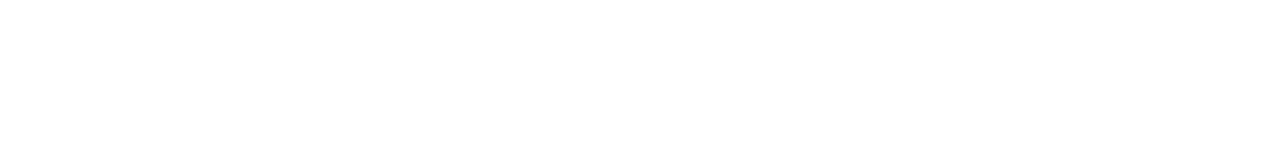
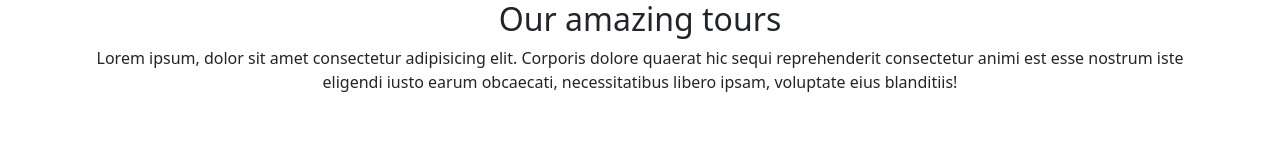
Before and after one commit to Khodazone/bootstrap-travel-agency, a plain HTML site: page index.html in a window 1280 px wide. Drawn offline with nearby package versions, Linux system fonts and the light colour scheme.

Commit message:
row and col

```diff
--- a/index.html
+++ b/index.html
@@ -2,20 +2,39 @@
 <html lang="en">
 
     <head>
+
         <meta charset="utf-8">
         <meta name="viewport" content="width=device-width, initial-scale=1">
         <title>Bootstrap Travel Agency</title>
         <link href="https://cdn.jsdelivr.net/npm/bootstrap@5.3.0-alpha1/dist/css/bootstrap.min.css" rel="stylesheet" integrity="sha384-GLhlTQ8iRABdZLl6O3oVMWSktQOp6b7In1Zl3/Jr59b6EGGoI1aFkw7cmDA6j6gD" crossorigin="anonymous">
         <link rel="stylesheet" href="./css/style.css">
+
     </head>
 
     <body>
 
+        <div class="container">
+
+            <div class="row text-center">
+                <div class="col">
+                    <h2>Our amazing tours</h2>
+                    <p>Lorem ipsum, dolor sit amet consectetur adipisicing elit. Corporis dolore quaerat hic sequi reprehenderit consectetur animi est esse nostrum iste eligendi iusto earum obcaecati, necessitatibus libero ipsam, voluptate eius blanditiis!</p>
+                </div>
+            </div>
+
+            <div class="row text-center">
+
+            </div>
+
+
+        </div>
 
 
 
 
 
         <script src="https://cdn.jsdelivr.net/npm/bootstrap@5.3.0-alpha1/dist/js/bootstrap.bundle.min.js" integrity="sha384-w76AqPfDkMBDXo30jS1Sgez6pr3x5MlQ1ZAGC+nuZB+EYdgRZgiwxhTBTkF7CXvN" crossorigin="anonymous"></script>
+
     </body>
+
 </html>
```
Lines whose indentation alone changed are shown as unchanged.
